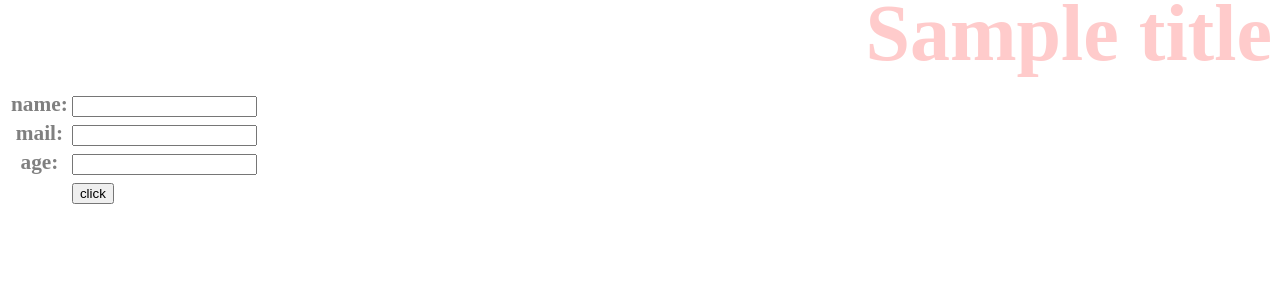
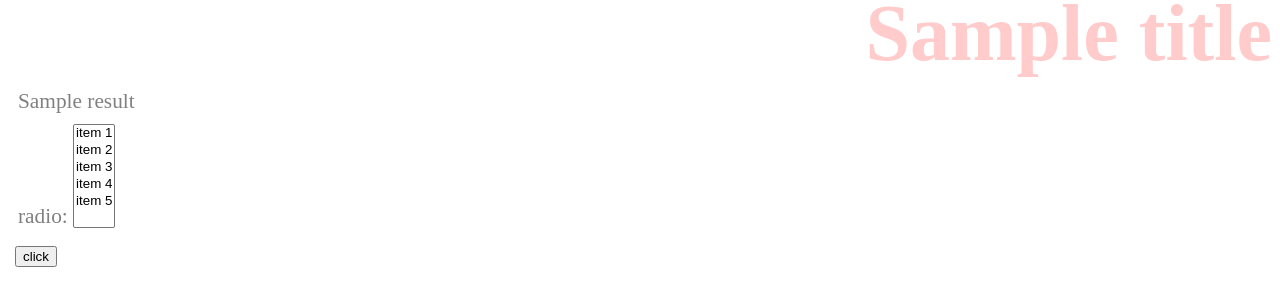
Before and after one commit to s-dub-lgtm/django_app, a Django app: template hello/templates/hello/index.html in a window 1280 px wide. Shown: the top 306 px of the page. Run offline with Django 3.2, Linux system fonts and the light colour scheme; tables that the repository leaves empty hold one stand-in row (values such as "Sample post"); the template is opened without the code that fills it: values that come from a table or form of the project are taken from there, most other values are stand-ins (such as "Sample title", 1, 10 or a date in 2020); parts of the project's set-up code (start-up, migrations or seed data) failed here and were passed over.

Commit message:
complete ch2-4

```diff
--- a/hello/forms.py
+++ b/hello/forms.py
@@ -2,6 +2,13 @@ from django import forms
 
 
 class HelloForm(forms.Form):
-    name = forms.CharField(label='name')
-    mail = forms.CharField(label='mail')
-    age = forms.IntegerField(label='age')
+    data = [
+        ('one', 'item 1'),
+        ('two', 'item 2'),
+        ('three', 'item 3'),
+        ('four', 'item 4'),
+        ('five', 'item 5')
+    ]
+    choice = forms.MultipleChoiceField(label='radio', choices=data,
+                                       widget=forms.SelectMultiple(
+                                           attrs={'size': 6}))
--- a/hello/templates/hello/index.html
+++ b/hello/templates/hello/index.html
@@ -9,12 +9,15 @@
 </head>
 <body>
 <h1>{{ title }}</h1>
-<p>{{ message|safe }}</p>
+<p>{{ result|safe }}</p>
 <table>
     <form action="{% url 'index' %}" method="post">
         {% csrf_token %}
-        {{ form.as_table }}
-        <tr><td></td><td><input type="submit" value="click"></td></tr>
+        {{ form.as_p }}
+        <tr>
+            <td></td>
+            <td><input type="submit" value="click"></td>
+        </tr>
     </form>
 </table>
 </body>
```
Also changed, not shown: hello/views.py (+7 -5 lines).
